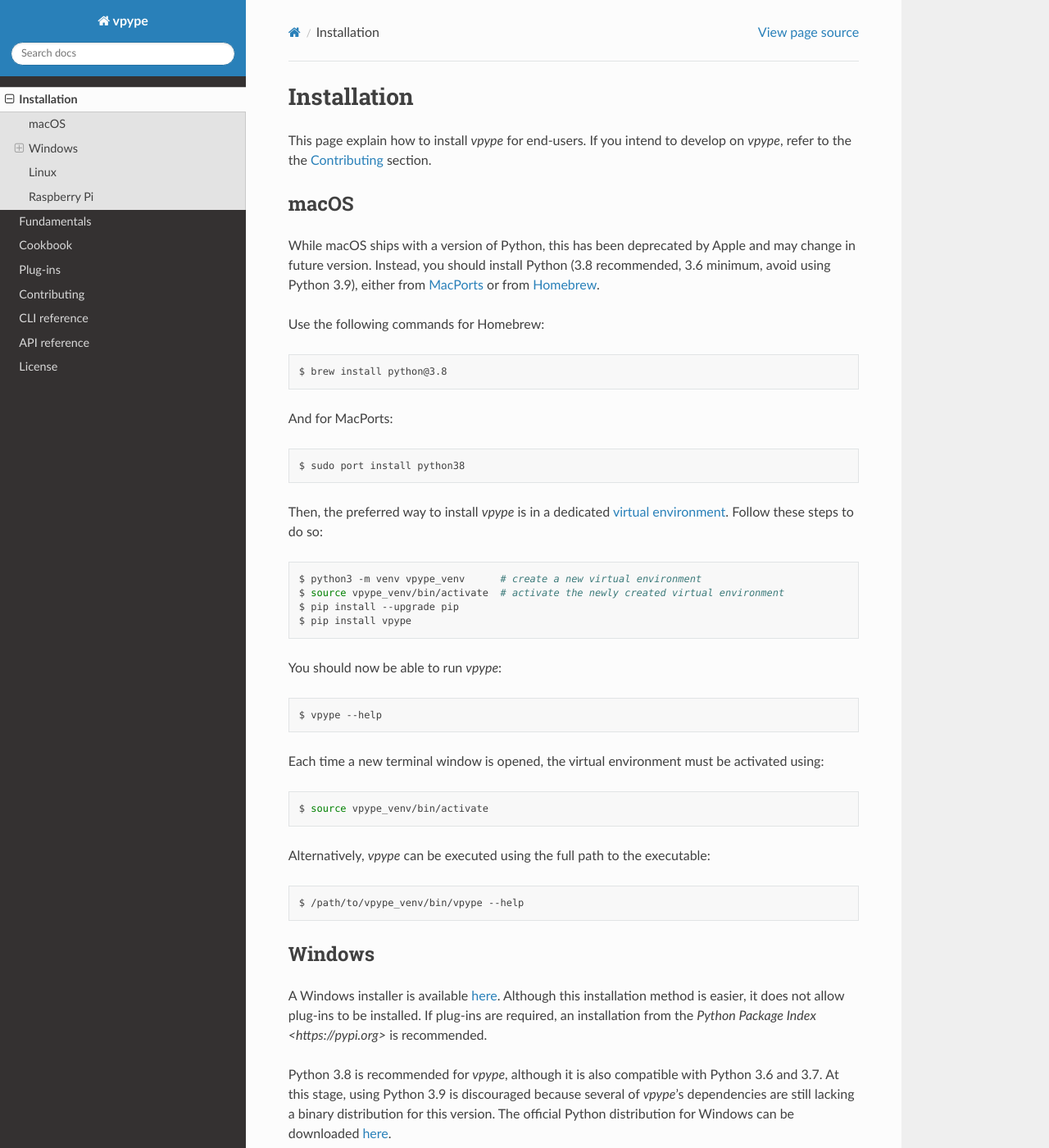
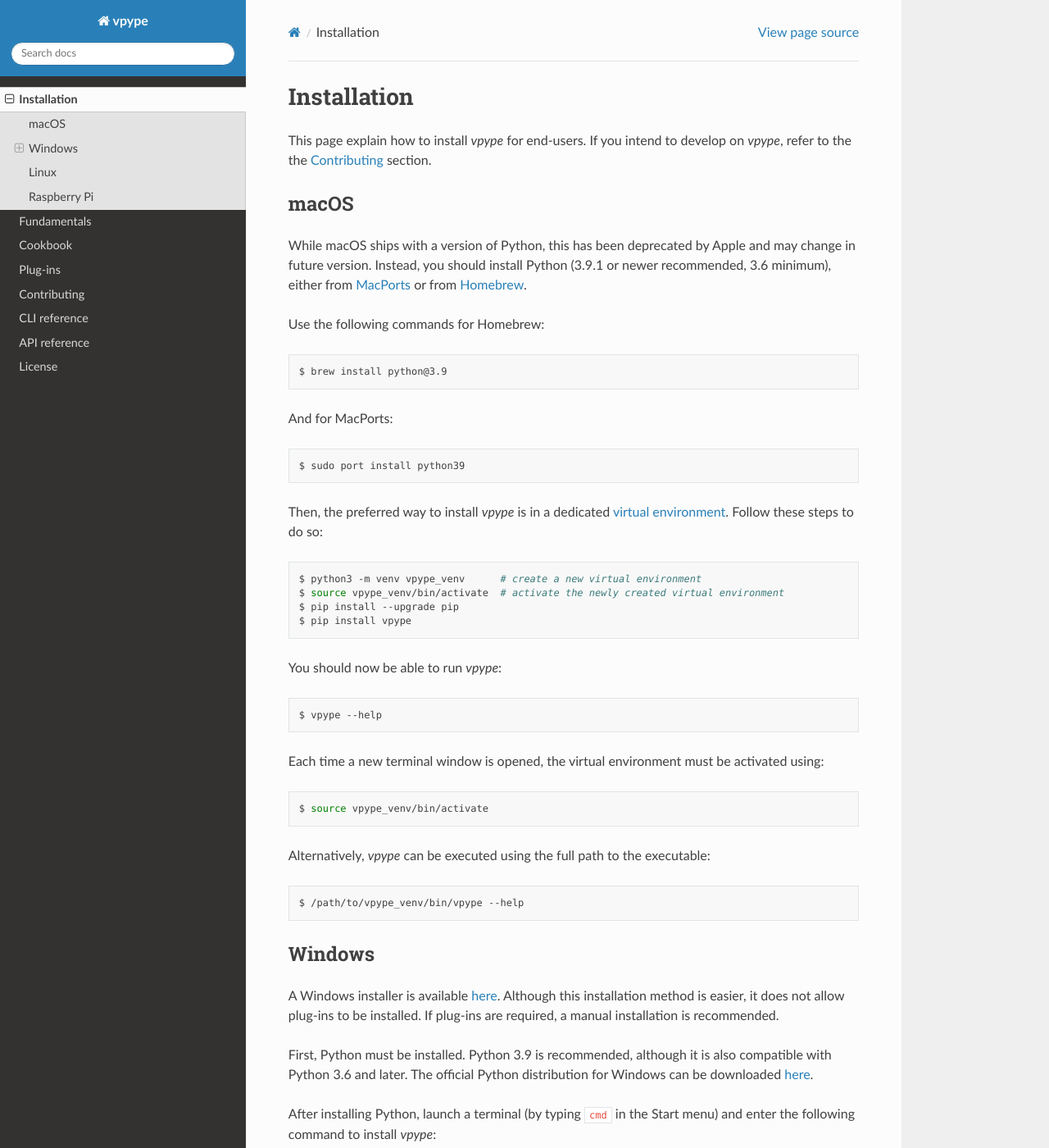
Before and after one commit to abey79/vpype, a Sphinx documentation site: the page built from docs/install.rst, in a window 1280 px wide and 1400 px high. Shown: the whole window at 82% size. Built offline with Sphinx 7.4.7 and the Read the Docs theme 2.0.0, drawn with Linux system fonts in a browser that asks for light colours; some of the changed text lies outside the part shown.

Commit message:
Updated doc & changelog

```diff
--- a/docs/install.rst
+++ b/docs/install.rst
@@ -12,15 +12,15 @@
 
 .. highlight:: bash
 
-While macOS ships with a version of Python, this has been deprecated by Apple and may change in future version. Instead, you should install Python (3.8 recommended, 3.6 minimum, avoid using Python 3.9), either from `MacPorts <https://www.macports.org>`_ or from `Homebrew <https://brew.sh>`_.
+While macOS ships with a version of Python, this has been deprecated by Apple and may change in future version. Instead, you should install Python (3.9.1 or newer recommended, 3.6 minimum), either from `MacPorts <https://www.macports.org>`_ or from `Homebrew <https://brew.sh>`_.
 
 Use the following commands for Homebrew::
 
-  $ brew install python@3.8
+  $ brew install python@3.9
 
 And for MacPorts::
 
-  $ sudo port install python38
+  $ sudo port install python39
 
 Then, the preferred way to install *vpype* is in a dedicated `virtual environment <https://docs.python.org/3/tutorial/venv.html>`_. Follow these steps to do so::
 
@@ -47,9 +47,9 @@
 
 .. highlight:: bat
 
-A Windows installer is available `here <https://github.com/abey79/vpype/releases>`__. Although this installation method is easier, it does not allow plug-ins to be installed. If plug-ins are required, an installation from  the `Python Package Index <https://pypi.org>` is recommended.
+A Windows installer is available `here <https://github.com/abey79/vpype/releases>`__. Although this installation method is easier, it does not allow plug-ins to be installed. If plug-ins are required, a manual installation is recommended.
 
-Python 3.8 is recommended for *vpype*, although it is also compatible with Python 3.6 and 3.7. At this stage, using Python 3.9 is discouraged because several of *vpype*'s dependencies are still lacking a binary distribution for this version. The official Python distribution for Windows can be downloaded `here <https://www.python.org/downloads/>`__.
+First, Python must be installed. Python 3.9 is recommended, although it is also compatible with Python 3.6 and later. The official Python distribution for Windows can be downloaded `here <https://www.python.org/downloads/>`__.
 
 After installing Python, launch a terminal (by typing ``cmd`` in the Start menu) and enter the following command to install *vpype*::
 
@@ -119,12 +119,6 @@
 Raspberry Pi
 ============
 
-.. highlight:: bash
+Installation on the Raspberry Pi is no longer supported. Expert users may succeed with `pip install vpype` provided that a suitable version of the PySide2 package is available. Also, new viewer requires OpenGL 3.3, which the Raspberry Pi does not support. The classic viewer should work correctly:
 
-Installing *vpype* on Raspbian is similar to Linux, but a number of libraries must be installed beforehand::
-
-  $ sudo apt-get install git python3-shapely python3-scipy python3-dev
-
-Also, the following command must be added to the ``~/.bashrc`` file for *vpype* to execute correctly::
-
-  export LD_PRELOAD=/usr/lib/arm-linux-gnueabihf/libatomic.so.1
+  $ vpype [...] show --classic
```
Also changed, not shown: CHANGELOG.md (+1 -0 lines), README.md (+1 -1 lines).
